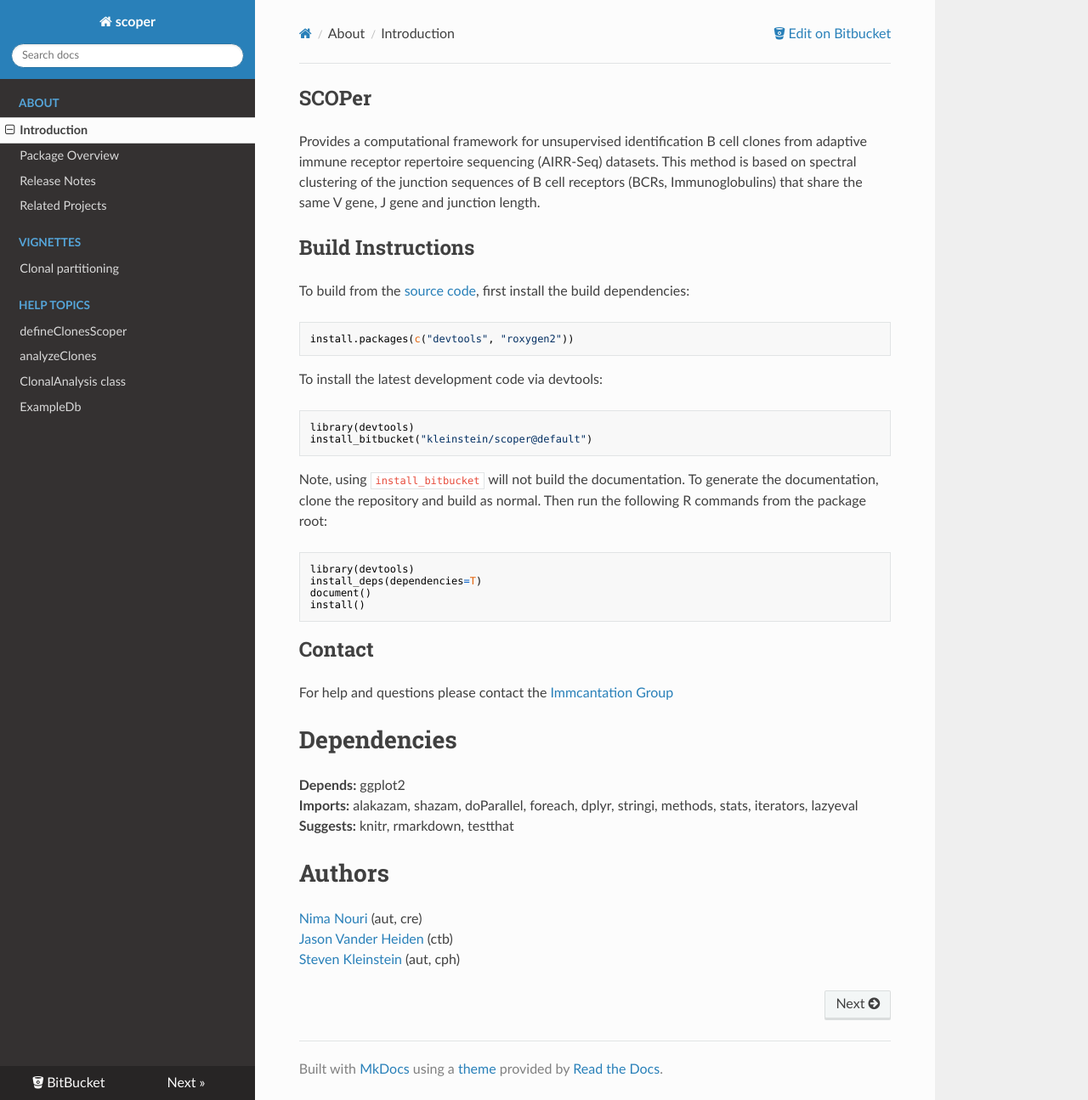
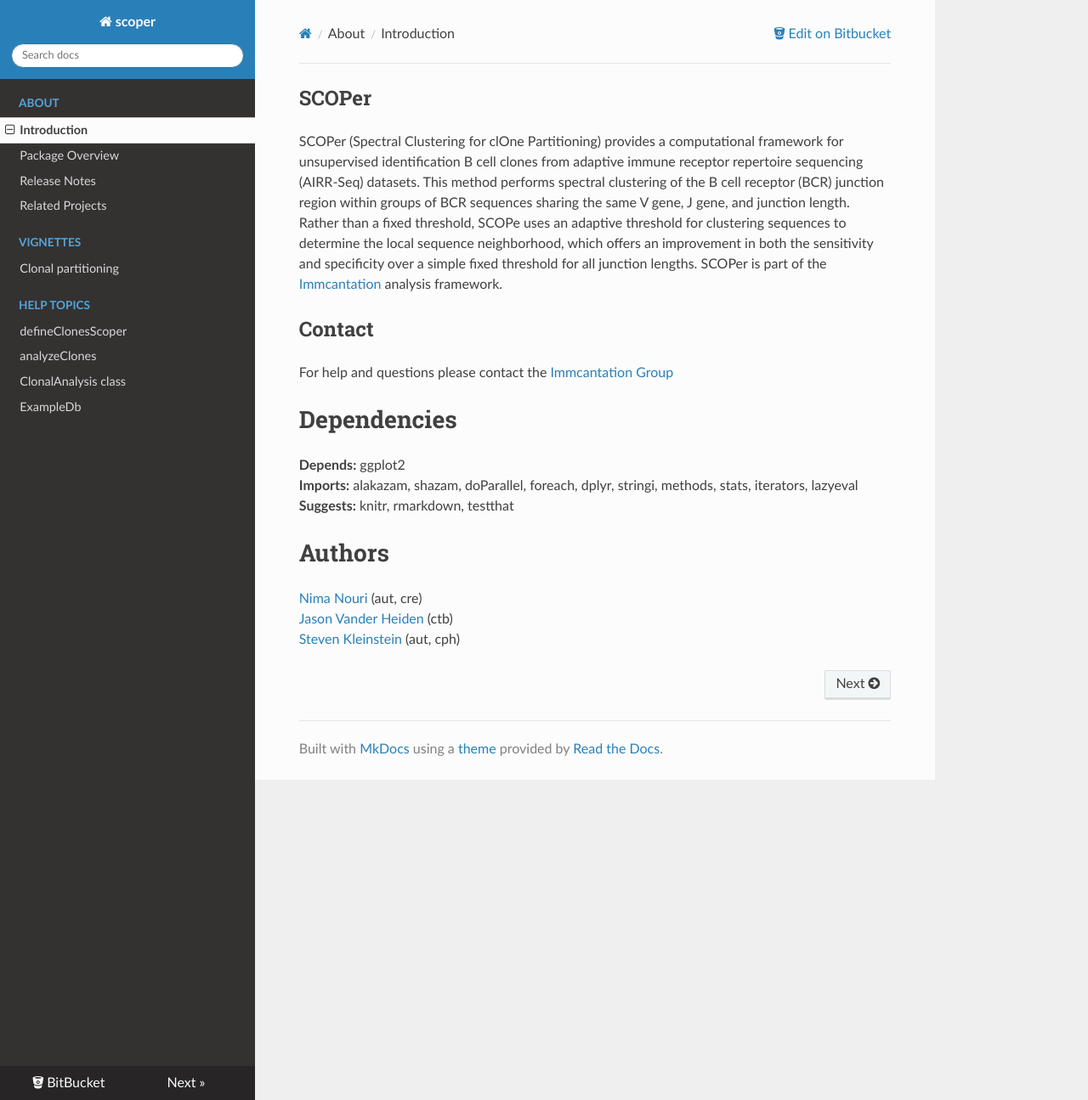
Before and after one commit to immcantation/scoper, an MkDocs documentation site: the page built from docs/index.md, in a window 1280 px wide and 1295 px high. Shown: the whole window at 85% size. Built offline with MkDocs 1.6.1, drawn with Linux system fonts in a browser that asks for light colours; nearby versions of some CDN libraries; old or Windows-style settings are respelled for this version of MkDocs.

Commit message:
fixed documentations.

````diff
--- a/docs/index.md
+++ b/docs/index.md
@@ -1,39 +1,15 @@
 SCOPer
 -------------------------------------------------------------------------------
 
-Provides a computational framework for unsupervised identification B cell
-clones from adaptive immune receptor repertoire sequencing (AIRR-Seq) datasets.
-This method is based on spectral clustering of the junction sequences of B cell
-receptors (BCRs, Immunoglobulins) that share the same V gene, J gene and
-junction length.
-
-Build Instructions
--------------------------------------------------------------------------------
-
-To build from the [source code](http://bitbucket.org/kleinstein/scoper),
-first install the build dependencies:
-
-```R
-install.packages(c("devtools", "roxygen2"))
-```
-
-To install the latest development code via devtools:
-
-```R
-library(devtools)
-install_bitbucket("kleinstein/scoper@default")
-```
-
-Note, using `install_bitbucket` will not build the documentation. To generate the
-documentation, clone the repository and build as normal. Then run the following
-R commands from the package root:
-
-```R
-library(devtools)
-install_deps(dependencies=T)
-document()
-install()
-```
+SCOPer (Spectral Clustering for clOne Partitioning) provides a computational framework
+for unsupervised identification B cell clones from adaptive immune receptor repertoire
+sequencing (AIRR-Seq) datasets. This method performs spectral clustering of the B cell
+receptor (BCR) junction region within groups of BCR sequences sharing the same V gene,
+J gene, and junction length. Rather than a fixed threshold, SCOPe uses an adaptive
+threshold for clustering sequences to determine the local sequence neighborhood,
+which offers an improvement in both the sensitivity and specificity over a simple fixed
+threshold for all junction lengths. SCOPer is part of the
+[Immcantation](http://immcantation.readthedocs.io) analysis framework.
 
 Contact
 -------------------------------------------------------------------------------
````
Also changed, not shown: NEWS.md (+1 -1 lines), README.md (+9 -33 lines), docs/news.md (+1 -1 lines), docs/projects.md (+2 -0 lines), docs/topics/defineClonesScoper.md (+7 -14 lines), docs/vignettes/Scoper-Vignette.md (+3 -3 lines), docs/topics/analyzeClones-5.png, docs/topics/analyzeClones-9.png, 3 other files.
